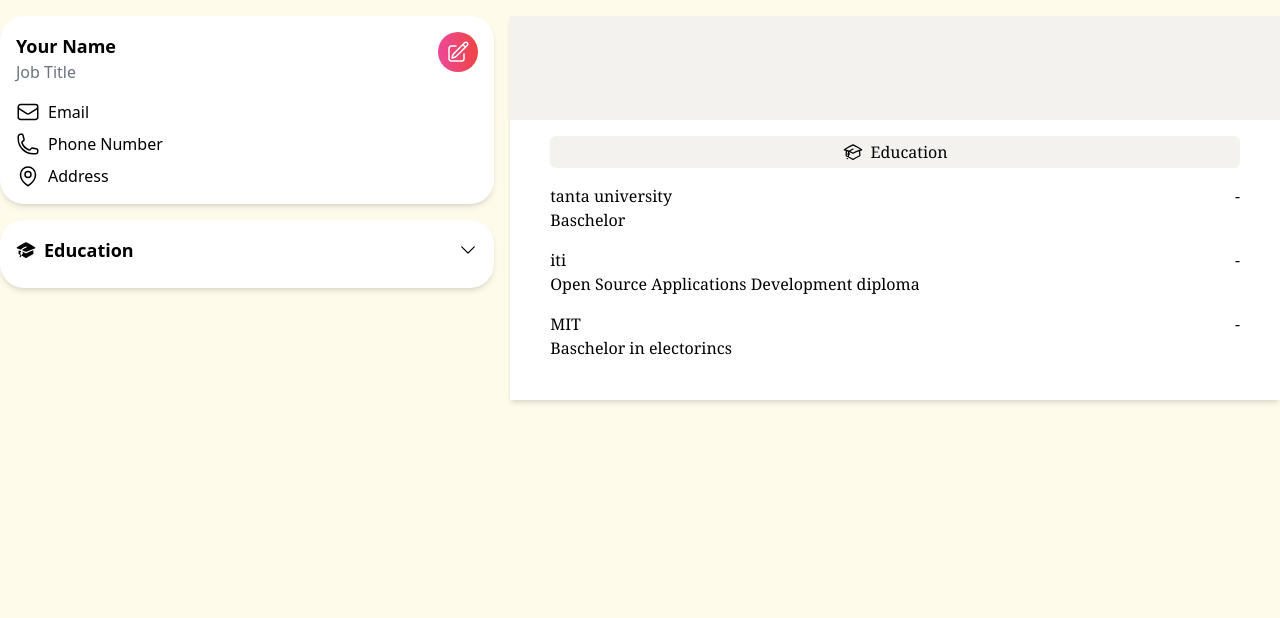
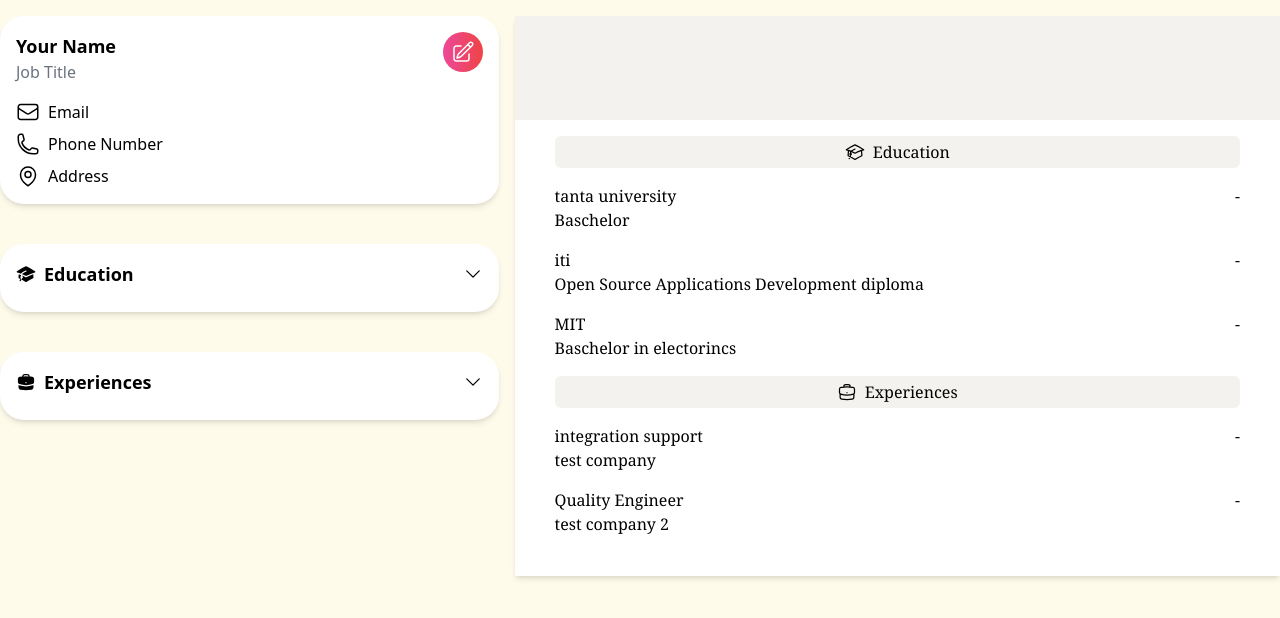
Before and after one commit to yousef8/Resume-Builder, a React (Vite) app: page / in a window 1280 px wide. Shown: the top 618 px of the page. Built offline with nearby package versions, Linux system fonts and the light colour scheme.

Commit message:
Add experiences section with preview

```diff
--- a/src/components/ResumePreview.tsx
+++ b/src/components/ResumePreview.tsx
@@ -1,14 +1,20 @@
 import { EnvelopeIcon, MapPinIcon, PhoneIcon } from "@heroicons/react/24/solid";
 import PersonalInfoData from "../types/PersonalInfoData";
 import IEducation from "../types/Education";
-import { AcademicCapIcon } from "@heroicons/react/24/outline";
+import { AcademicCapIcon, BriefcaseIcon } from "@heroicons/react/24/outline";
+import Experience from "../types/Experience";
 
 interface PreviewProps {
   info: PersonalInfoData;
   educations: IEducation[];
+  experiences: Experience[];
 }
 
-const ResumePreview: React.FC<PreviewProps> = ({ info, educations }) => {
+const ResumePreview: React.FC<PreviewProps> = ({
+  info,
+  educations,
+  experiences,
+}) => {
   return (
     <div className="font-serif shadow-md bg-white pb-10">
       <div className="px-10 bg-[#F3F2EF] py-10">
@@ -67,6 +73,30 @@ const ResumePreview: React.FC<PreviewProps> = ({ info, educations }) => {
           </div>
         ))}
       </div>
+
+      <div className="px-10 mt-4">
+        <div className="bg-[#F3F2EF] py-1 flex justify-center items-center rounded-md">
+          <BriefcaseIcon className="size-5 mr-2" />
+          Experiences
+        </div>
+        {experiences.map((exp) => (
+          <div
+            className="flex justify-between justify-items-start mt-4"
+            key={exp.id}
+          >
+            <div>
+              <h1>{exp.title}</h1>
+              <h2>{exp.company?.name}</h2>
+            </div>
+            <div>
+              {exp.startDate?.getFullYear()}{" "}
+              {exp.startDate?.toLocaleString("default", { month: "short" })} -{" "}
+              {exp.endDate?.getFullYear()}{" "}
+              {exp.endDate?.toLocaleString("default", { month: "short" })}
+            </div>
+          </div>
+        ))}
+      </div>
     </div>
   );
 };
--- /dev/null
+++ b/src/components/experience/ExperiencForm.tsx
@@ -0,0 +1,153 @@
+import React, { useState } from "react";
+import Experience from "../../types/Experience";
+import { v4 as uuidv4 } from "uuid";
+import { TrashIcon } from "@heroicons/react/24/outline";
+
+interface ExperienceFormProps {
+  experience: Experience;
+  onSubmit: (experience: Experience) => void;
+  onChange: (edu: Experience) => void;
+  onDelete: (edu: Experience) => void;
+}
+
+const ExperienceForm: React.FC<ExperienceFormProps> = ({
+  experience = {
+    id: uuidv4(),
+    company: { name: "" },
+    title: "",
+    startDate: undefined,
+    endDate: undefined,
+  },
+  onSubmit,
+  onChange,
+  onDelete,
+}) => {
+  // TODO: Wrap input elements in a component
+  const [companyName, setCompanyName] = useState(experience.company?.name);
+  const [title, setTitle] = useState(experience.title);
+  const [startDate, setStartDate] = useState(experience.startDate);
+  const [endDate, setEndDate] = useState(experience.endDate);
+
+  return (
+    <form
+      onSubmit={() =>
+        onSubmit({
+          id: experience.id,
+          company: { name: companyName },
+          title,
+          startDate,
+          endDate,
+        })
+      }
+    >
+      <div className="mb-4">
+        <label htmlFor="companyName" className="block text-lg font-bold">
+          Company Name
+        </label>
+        <input
+          id="companyName"
+          type="text"
+          placeholder="Employer company name"
+          value={companyName}
+          onChange={(e) => {
+            setCompanyName(e.target.value);
+            onChange({
+              id: experience.id,
+              company: { name: e.target.value },
+              title,
+              startDate,
+              endDate,
+            });
+          }}
+          className="bg-amber-50 rounded-lg p-2.5 border border-solid placeholder:italic placeholder:text-slate-400 w-full"
+        />
+      </div>
+
+      <div className="mb-4">
+        <label htmlFor="title" className="block text-lg font-bold">
+          Job Title
+        </label>
+        <input
+          id="title"
+          type="text"
+          placeholder="Degree"
+          value={title}
+          onChange={(e) => {
+            setTitle(e.target.value);
+            onChange({
+              id: experience.id,
+              company: { name: companyName },
+              title: e.target.value,
+              startDate,
+              endDate,
+            });
+          }}
+          className="bg-amber-50 rounded-lg p-2.5 border border-solid placeholder:italic placeholder:text-slate-400 w-full"
+        />
+      </div>
+
+      <div className="box-border flex justify-around">
+        <div className="mb-4 grow">
+          <label htmlFor="startDate" className="block text-lg font-bold">
+            Start Date
+          </label>
+          <input
+            id="startDate"
+            type="date"
+            value={startDate?.toISOString().substring(0, 10)}
+            onChange={(e) => {
+              setStartDate(new Date(e.target.value));
+              onChange({
+                id: experience.id,
+                company: { name: companyName },
+                title,
+                startDate: new Date(e.target.value),
+                endDate,
+              });
+            }}
+            className="bg-amber-50 rounded-lg p-2.5 border border-solid placeholder:italic placeholder:text-slate-400 w-full"
+          />
+        </div>
+
+        <div className="mb-4 grow ml-4">
+          <label htmlFor="endDate" className="block text-lg font-bold">
+            End Date
+          </label>
+          <input
+            id="endDate"
+            type="date"
+            value={endDate?.toISOString().substring(0, 10)}
+            onChange={(e) => {
+              setEndDate(new Date(e.target.value));
+              onChange({
+                id: experience.id,
+                company: { name: companyName },
+                title,
+                endDate: new Date(e.target.value),
+                startDate,
+              });
+            }}
+            className="bg-amber-50 rounded-lg p-2.5 border border-solid placeholder:italic placeholder:text-slate-400 w-full"
+          />
+        </div>
+      </div>
+
+      <div className="flex justify-between">
+        <div
+          className="flex cursor-pointer"
+          onClick={() => onDelete(experience)}
+        >
+          <TrashIcon className="size-6  mr-2" /> Delete
+        </div>
+        <button
+          type="submit"
+          className="grad-bg py-2.5 px-5 rounded-full text-white"
+        >
+          Save
+        </button>
+      </div>
+    </form>
+  );
+};
+
+export default ExperienceForm;
--- /dev/null
+++ b/src/components/experience/ExperienceC2.tsx
@@ -0,0 +1,102 @@
+import React, { useState } from "react";
+import Experience from "../../types/Experience";
+import { PencilIcon } from "@heroicons/react/24/outline";
+import {
+  BriefcaseIcon,
+  ChevronDownIcon,
+  PlusIcon,
+} from "@heroicons/react/24/solid";
+import { v4 as uuidv4 } from "uuid";
+import ExperienceForm from "./ExperiencForm";
+
+interface ExperienceC2Props {
+  experiences: Experience[];
+  setExperiences: (expcations: Experience[]) => void;
+  className?: string;
+}
+
+const ExperienceC2: React.FC<ExperienceC2Props> = ({
+  className,
+  experiences,
+  setExperiences,
+}) => {
+  const [openMenu, setOpenMenu] = useState(false);
+  const [expToEdit, setExpToEdit] = useState<Experience | null>(null);
+
+  function handleExpDelete(expToDelete: Experience) {
+    const updatedExps = experiences.filter((exp) => exp.id !== expToDelete.id);
+    setExperiences(updatedExps);
+    setExpToEdit(null);
+  }
+
+  function handleExpChange(expChanged: Experience) {
+    const updatedExps = experiences.map((exp) =>
+      exp.id === expChanged.id ? expChanged : exp,
+    );
+    setExperiences(updatedExps);
+  }
+
+  function handleExpSubmission(expChanged: Experience) {
+    const updatedexps = experiences.map((exp) =>
+      exp.id === expChanged.id ? expChanged : exp,
+    );
+    setExperiences(updatedexps);
+    setExpToEdit(null);
+  }
+
+  return (
+    <div className={`divide-y-2 divide-gray-200  ${className}`}>
+      {/* TODO: Modularize section header */}
+      <div
+        className="flex justify-between items-center text-lg font-bold cursor-pointer mb-2"
+        onClick={() => setOpenMenu(!openMenu)}
+      >
+        <div className="flex justify-start items-center">
+          <BriefcaseIcon className="size-5 mr-2" />
+          Experiences
+        </div>
+        <ChevronDownIcon
+          className={`size-5 transition ease-out duration-500 ${openMenu ? "rotate-180" : "rotate-0"}`}
+        />
+      </div>
+      {openMenu && expToEdit && (
+        <ExperienceForm
+          experience={expToEdit}
+          onSubmit={handleExpSubmission}
+          onChange={handleExpChange}
+          onDelete={handleExpDelete}
+        />
+      )}
+      {openMenu &&
+        !expToEdit &&
+        experiences.map((experience) => (
+          <div
+            className="font-bold capitalize py-2 relative flex justify-between cursor-pointer"
+            onClick={() => setExpToEdit(experience)}
+            key={experience.id}
+          >
+            {experience.company?.name}
+            <PencilIcon className="size-4" />
+          </div>
+        ))}
+
+      {openMenu && !expToEdit && (
+        <div className="flex justify-center">
+          <button
+            className="mt-2 flex justify-center items-center border rounded-full py-2 px-4 cursor-pointer hover:opacity-80 active:scale-95"
+            onClick={() => {
+              const id = uuidv4();
+              setExperiences([...experiences, { id }]);
+              setExpToEdit({ id });
+            }}
+          >
+            {" "}
+            <PlusIcon className="size-5 mr-2" /> expcation
+          </button>
+        </div>
+      )}
+    </div>
+  );
+};
+
+export default ExperienceC2;
--- a/src/pages/resume-builder.tsx
+++ b/src/pages/resume-builder.tsx
@@ -5,6 +5,8 @@ import ResumePreview from "../components/ResumePreview";
 import EducationC2 from "../components/education/EducationC2";
 import IEducation from "../types/Education";
 import { v4 as uuidv4 } from "uuid";
+import ExperienceC2 from "../components/experience/ExperienceC2";
+import Experience from "../types/Experience";
 
 function ResumeBuilder() {
   const [personalInfo, setPersonalInfo] = useState<PersonalInfoData>({});
@@ -18,6 +20,19 @@ function ResumeBuilder() {
     { id: uuidv4(), school: "MIT", degree: "Baschelor in electorincs" },
   ]);
 
+  const [experiences, setExperiences] = useState<Experience[]>([
+    {
+      id: uuidv4(),
+      company: { name: "test company" },
+      title: "integration support",
+    },
+    {
+      id: uuidv4(),
+      company: { name: "test company 2" },
+      title: "Quality Engineer",
+    },
+  ]);
+
   return (
     <div className="md:flex md:flex-wrap pt-4">
       <div className="grow mr-4">
@@ -29,11 +44,20 @@ function ResumeBuilder() {
         <EducationC2
           educations={educations}
           setEducations={setEducations}
-          className="bg-white p-4 rounded-3xl shadow-md relative"
+          className="bg-white p-4 rounded-3xl shadow-md relative mt-10"
+        />
+        <ExperienceC2
+          experiences={experiences}
+          setExperiences={setExperiences}
+          className="bg-white p-4 rounded-3xl shadow-md relative mt-10"
         />
       </div>
       <div className="grow">
-        <ResumePreview info={personalInfo} educations={educations} />
+        <ResumePreview
+          info={personalInfo}
+          educations={educations}
+          experiences={experiences}
+        />
       </div>
     </div>
   );
--- /dev/null
+++ b/src/types/Experience.d.ts
@@ -0,0 +1,9 @@
+export default interface Experience {
+  id: string;
+  company?: {
+    name?: string;
+  };
+  title?: string;
+  startDate?: date;
+  endDate?: date;
+}
```
